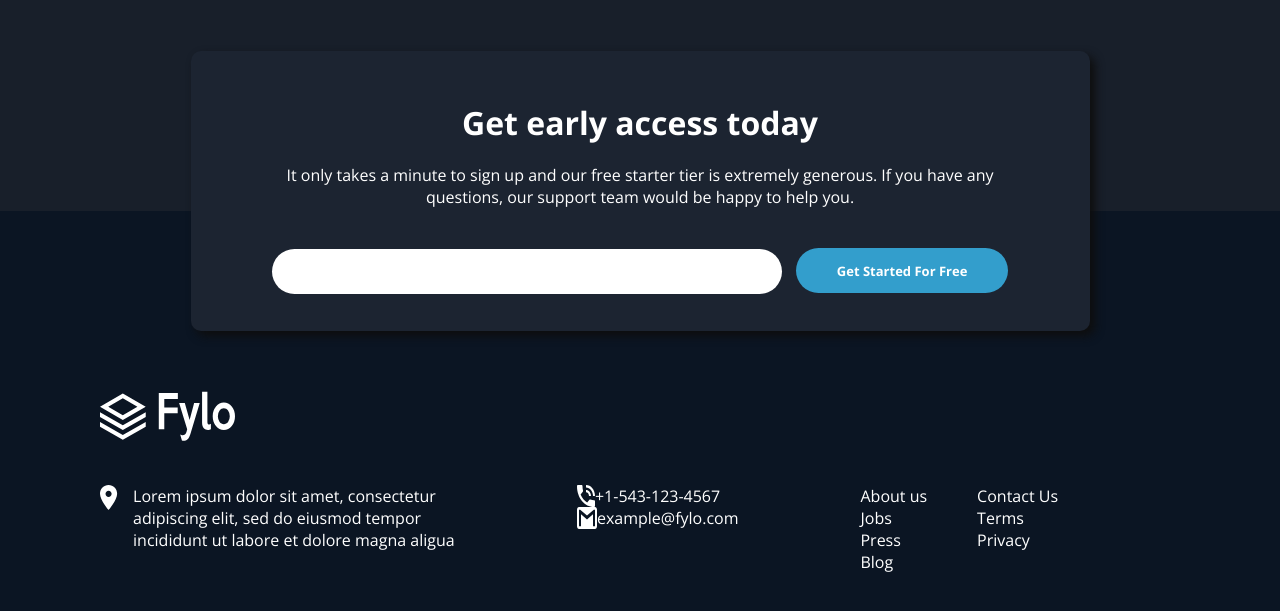
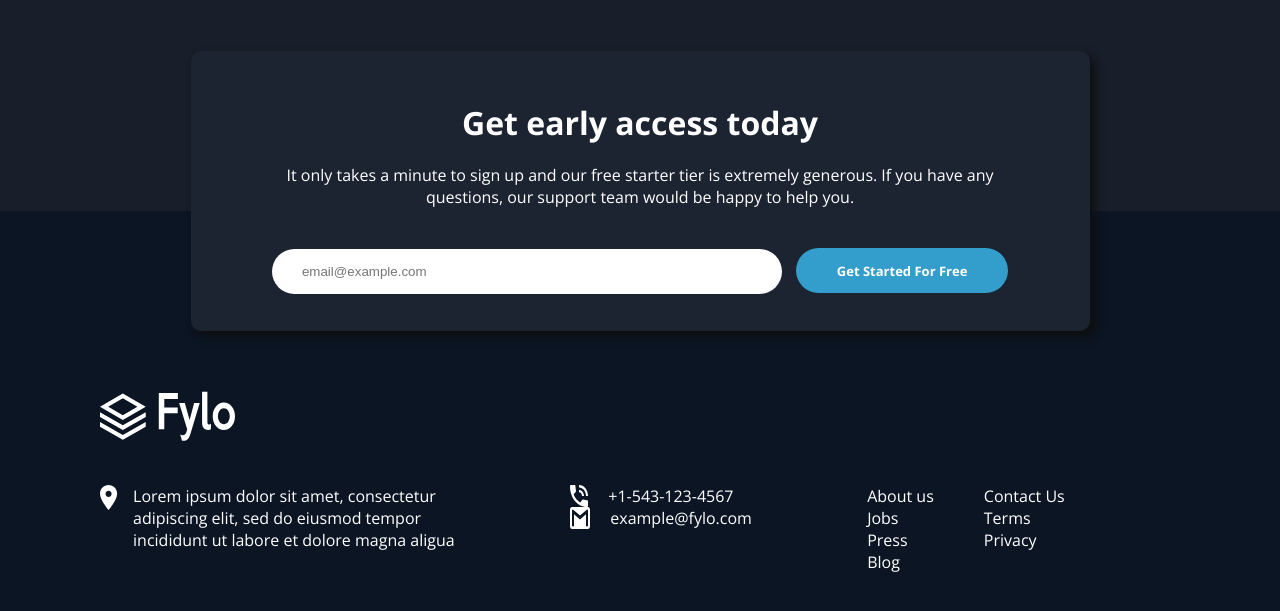
Before and after one commit to DiegoCosta123/Project_Fylo_Dark_Theme, a plain HTML site: page index.html in a window 1280 px wide. Shown: the part 2747-3358 px from the top of the page. Drawn offline with nearby package versions, Linux system fonts and the light colour scheme.

Commit message:
ajustando como colocar icone das redes sociais

```diff
--- a/index.html
+++ b/index.html
@@ -141,7 +141,7 @@
                             <p id="paragraph_email">It only takes a minute to sign up and our free starter tier is extremely generous. If you have any questions, our support team would be happy to help you.</p>
                         </div>
                         <div id="email_button_container">
-                            <input id="email" type="email"/>
+                            <input id="email" type="email" placeholder="email@example.com"/>
                             <input id="button_content" type="button" value="Get Started For Free"/>
                         </div>
                     </div>
@@ -159,14 +159,12 @@
                                     <p class="text_location">Lorem ipsum dolor sit amet, consectetur adipiscing elit, sed do eiusmod tempor incididunt ut labore et dolore magna aligua</p>
                                 </div>
                                 <div class="contact_container">
-                                    <div class="contact_content">
-                                        <img src="images/icon-phone.svg"/>
-                                        <p>+1-543-123-4567</p>
-                                    </div>
-                                    <div class="contact_content">
-                                        <img src="images/icon-email.svg"/>
-                                        <p>example@fylo.com</p>
-                                    </div>
+                                    <ul class="contact_content">
+                                        <img src="images/icon-phone.svg"/><a class="contact_person" href="">+1-543-123-4567</a>
+                                    </ul>
+                                    <ul class="contact_content">
+                                        <img src="images/icon-email.svg"/><a class="contact_person" href="">example@fylo.com</a>
+                                    </ul>
                                 </div>
 
                                 <div id="class_menu">
@@ -184,7 +182,9 @@
                                     </div>
                                 </div>
 
-                                <div></div>
+                                <div>
+                                    <img src="" alt="">
+                                </div>
 
                             </div>
 
--- a/style.css
+++ b/style.css
@@ -340,6 +340,18 @@
     display: flex
 }
 
+.contact_person {
+    color: hsl(0, 0%, 100%);
+    font-family: 'Open Sans', sans-serif;
+    text-decoration: none;
+    background-color: transparent;
+    margin-left: 20px;
+}
+
+.contact_person:hover {
+    text-decoration: underline;
+}
+
 #class_menu {
     display: flex;
     gap: 50px;
```
